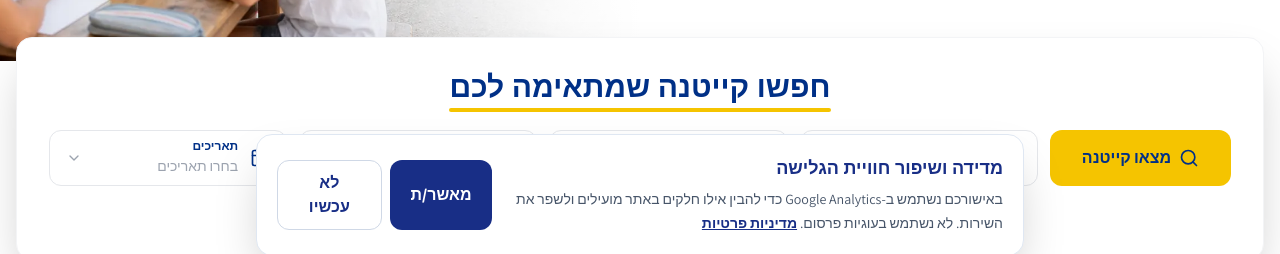
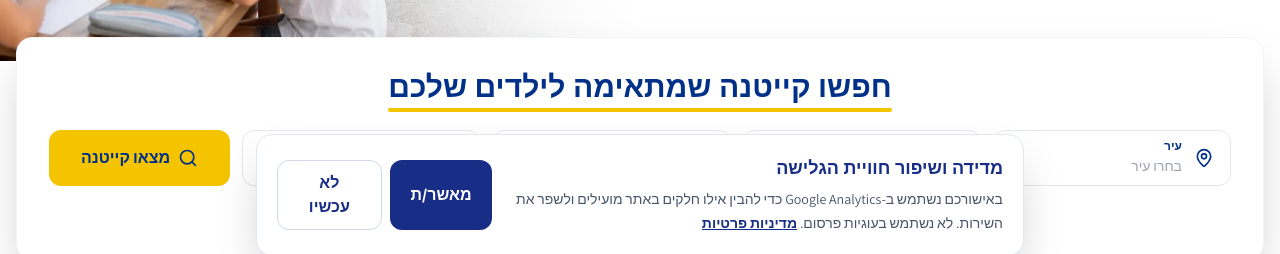
Before and after one commit to ariel-chen19/kaytanot, a Next.js app: page / in a window 1280 px wide. Shown: the part 524-778 px from the top of the page. Built offline with nearby package versions, Linux system fonts and the light colour scheme; no server answers; the database is empty.

Commit message:
Update homepage camp search filters

```diff
--- a/app/page.tsx
+++ b/app/page.tsx
@@ -181,37 +181,45 @@ export default async function HomePage() {
             {/* Title */}
             <div className="text-center mb-6">
               <h2 className="text-2xl md:text-3xl font-black text-[#003087] inline-block relative">
-                חפשו קייטנה שמתאימה לכם
+                חפשו קייטנה שמתאימה לילדים שלכם
                 <span className="absolute -bottom-1.5 right-0 left-0 h-1 rounded-full bg-[#F5C400]" />
               </h2>
             </div>
 
             {/* Fields + button row */}
             <div className="flex flex-col lg:flex-row items-stretch gap-3">
-              {/* Search button - far left (RTL end) */}
-              <Link
-                href="/search"
-                className="flex-shrink-0 flex items-center justify-center gap-2 bg-[#F5C400] hover:bg-[#e0b200] text-[#003087] font-black text-base px-8 py-4 rounded-xl transition-colors"
-              >
-                <Search className="w-5 h-5" />
-                מצאו קייטנה
-              </Link>
-
               {/* 4 filter fields */}
               <div className="flex flex-col sm:flex-row flex-1 gap-3">
-                {/* עיר / אזור */}
+                {/* עיר */}
                 <div className="flex-1 relative">
                   <div className="flex items-center border border-gray-200 rounded-xl px-4 h-14 gap-3 cursor-pointer hover:border-[#003087] transition-colors group">
                     <MapPin className="w-5 h-5 text-[#003087] flex-shrink-0" />
                     <div className="flex-1 min-w-0">
-                      <p className="text-[#003087] font-bold text-xs">עיר / אזור</p>
+                      <p className="text-[#003087] font-bold text-xs">עיר</p>
                       <select className="w-full bg-transparent text-gray-400 text-sm focus:outline-none appearance-none cursor-pointer">
-                        <option value="">בחרו אזור</option>
+                        <option value="">בחרו עיר</option>
+                        <option>אזור</option>
+                        <option>אשדוד</option>
+                        <option>אשקלון</option>
+                        <option>באר יעקב</option>
+                        <option>בת ים</option>
+                        <option>גבעתיים</option>
+                        <option>גן יבנה</option>
+                        <option>הוד השרון</option>
+                        <option>חולון</option>
+                        <option>יבנה</option>
+                        <option>יישובי לב השרון</option>
+                        <option>כפר יונה</option>
+                        <option>מ.א. גן רווה</option>
+                        <option>נס ציונה</option>
+                        <option>נתניה</option>
+                        <option>פתח תקווה</option>
+                        <option>ראש העין</option>
+                        <option>ראשון לציון</option>
+                        <option>רחובות</option>
+                        <option>רמלה</option>
+                        <option>רמת גן</option>
                         <option>תל אביב</option>
-                        <option>ירושלים</option>
-                        <option>חיפה</option>
-                        <option>באר שבע</option>
-                        <option>פתח תקווה</option>
                       </select>
                     </div>
                     <ChevronDown className="w-4 h-4 text-gray-400 flex-shrink-0" />
@@ -230,7 +238,6 @@ export default async function HomePage() {
                         <option>6-8</option>
                         <option>9-11</option>
                         <option>12-14</option>
-                        <option>15-18</option>
                       </select>
                     </div>
                     <ChevronDown className="w-4 h-4 text-gray-400 flex-shrink-0" />
@@ -273,6 +280,15 @@ export default async function HomePage() {
                   </div>
                 </div>
               </div>
+
+              {/* Search button */}
+              <Link
+                href="/search"
+                className="flex-shrink-0 flex items-center justify-center gap-2 bg-[#F5C400] hover:bg-[#e0b200] text-[#003087] font-black text-base px-8 py-4 rounded-xl transition-colors"
+              >
+                <Search className="w-5 h-5" />
+                מצאו קייטנה
+              </Link>
             </div>
 
             {/* Advanced search */}
```
